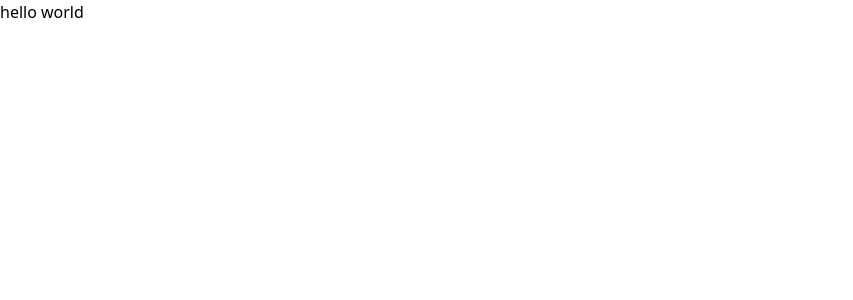
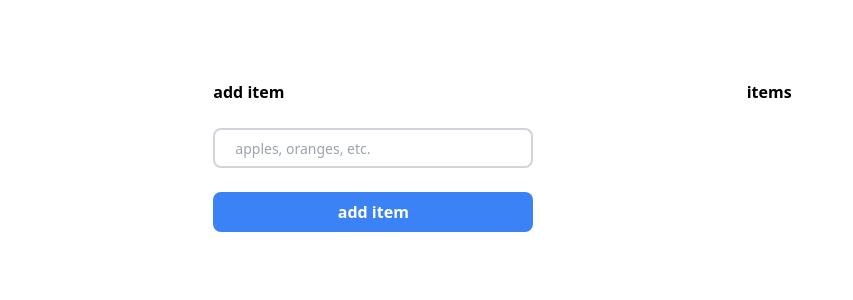
Before and after one commit to tomheaton/react-tutorial, a React (Vite) app: page / in a window 1280 px wide. Shown: the top 300 px of the page, without its empty margins (0-853 px from the left). Built offline with nearby package versions, Linux system fonts and the light colour scheme.

Commit message:
basic item list

```diff
--- a/src/App.tsx
+++ b/src/App.tsx
@@ -1,5 +1,50 @@
+import { type FormEvent, useState } from "react";
+
 const App: React.FC = () => {
-  return <h1>hello world</h1>;
+  const [items, setItems] = useState<string[]>([]);
+  const [input, setInput] = useState<string>("");
+
+  const handleAddItem = (e: FormEvent) => {
+    e.preventDefault();
+    console.log("adding item...");
+    setItems([...items, input]);
+    setInput("");
+  };
+
+  return (
+    <div className="w-full h-screen flex pt-20 justify-evenly">
+      <div className="w-1/4 flex flex-col">
+        <p className="font-bold">add item</p>
+        <br />
+        <form onSubmit={handleAddItem} className="flex flex-col w-full">
+          <input
+            className="w-full border-2 border-gray-300 bg-white h-10 px-5 pr-16 rounded-lg text-sm focus:outline-none"
+            type="text"
+            value={input}
+            onChange={(e) => setInput(e.target.value)}
+            placeholder="apples, oranges, etc."
+            required
+          />
+          <br />
+          <button
+            type="submit"
+            className="w-full bg-blue-500 hover:bg-blue-700 text-white font-bold py-2 px-4 rounded-lg"
+          >
+            add item
+          </button>
+        </form>
+      </div>
+      <div className="w-1/4 flex flex-col">
+        <p className="font-bold">items</p>
+        <br />
+        <ul className="w-1/4 list-disc">
+          {items.map((item, index) => (
+            <li key={index}>{item}</li>
+          ))}
+        </ul>
+      </div>
+    </div>
+  );
 };
 
 export default App;
```
